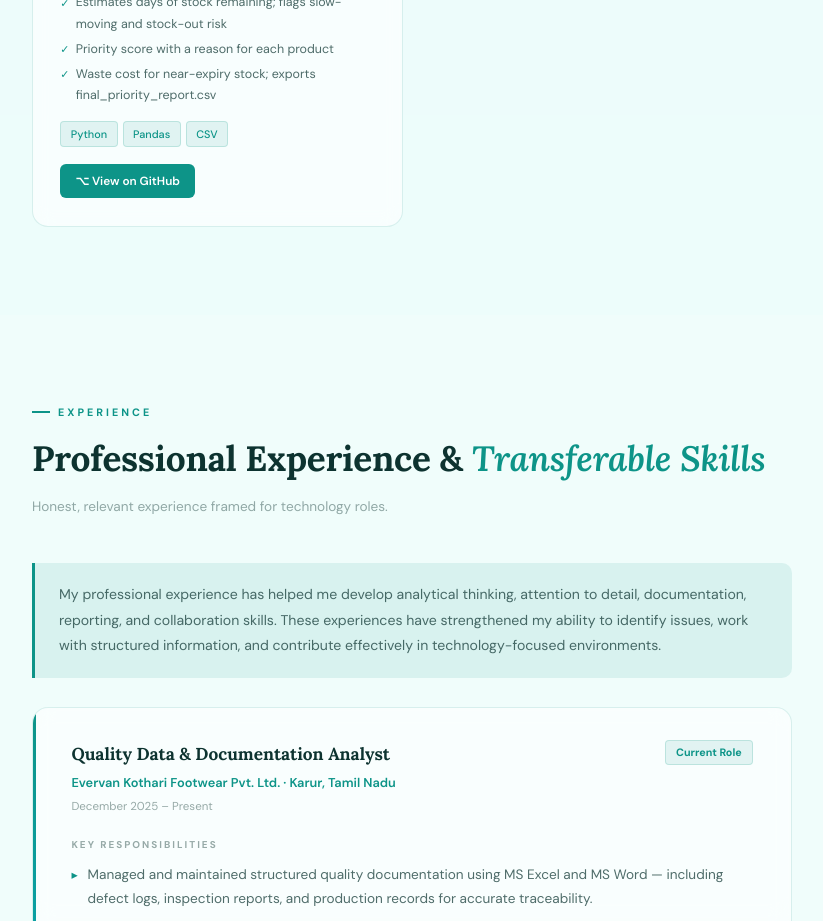
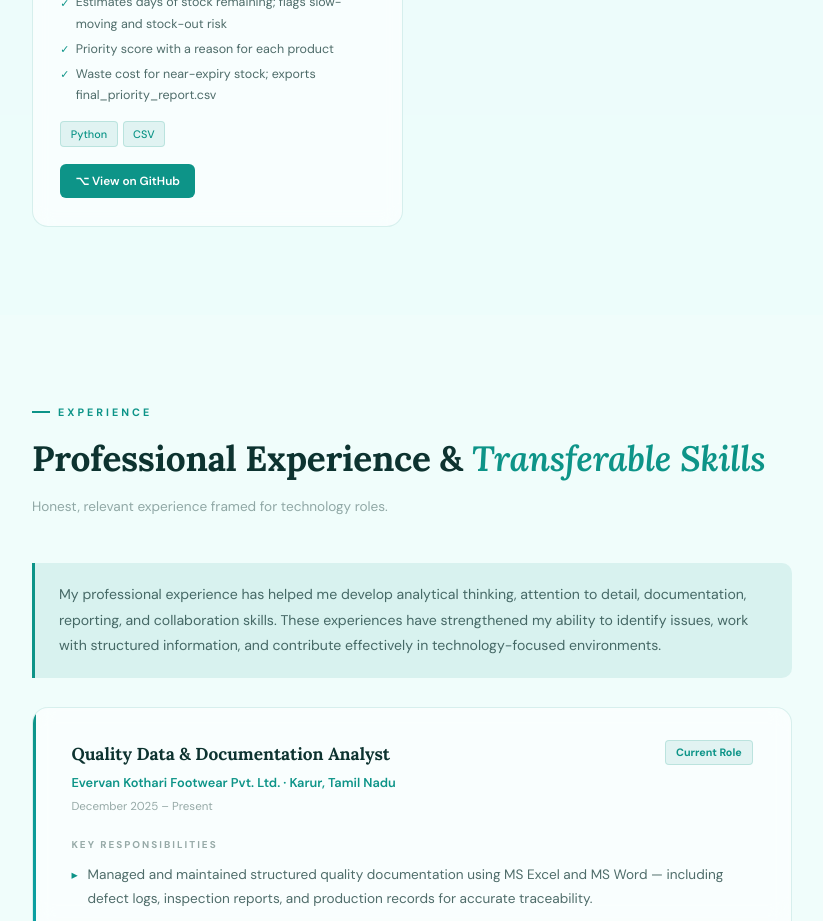
Before and after one commit to nsmsaran/nsmsaran.github.io, a plain HTML site: page index.html in a window 1280 px wide. Shown: the part 3480-4401 px from the top of the page, without its empty margins (32-855 px from the left). Drawn offline with Linux system fonts and the light colour scheme.

Commit message:
Update index.html

```diff
--- a/index.html
+++ b/index.html
@@ -669,7 +669,7 @@ footer{
         <li>Waste cost for near-expiry stock; exports final_priority_report.csv</li>
       </ul></div>
       <div class="tech-row">
-        <span class="tech-tag">Python</span><span class="tech-tag">Pandas</span>
+        <span class="tech-tag">Python</span>
         <span class="tech-tag">CSV</span>
       </div>
       <div class="proj-btns">
```
